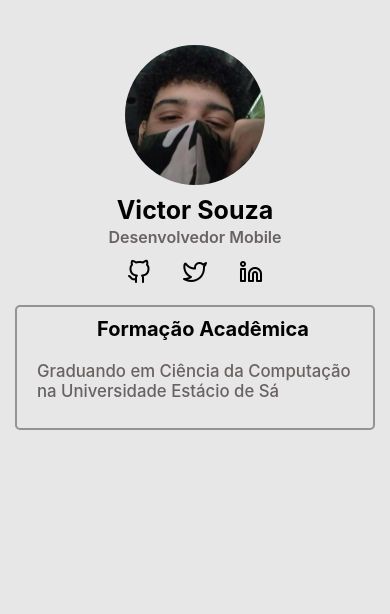
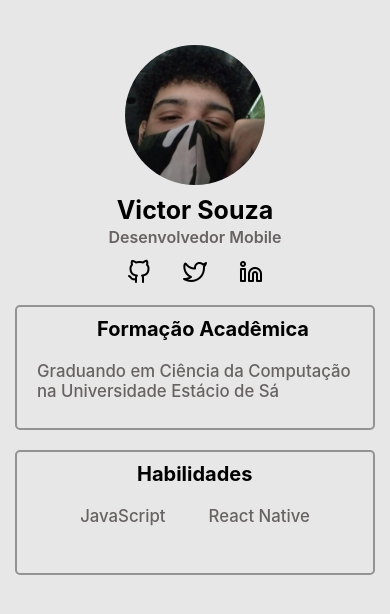
Before and after one commit to tckthecreator/Curriculo, a React Native app: screen / in a window 390 px wide. Shown: the top 614 px of the page. Built offline with nearby package versions, Linux system fonts and the light colour scheme.

Commit message:
criação do container Habilidades

```diff
--- a/App.js
+++ b/App.js
@@ -25,6 +25,18 @@ const App = () => {
 
             <View style={styles.content_card}>
               <Text style={styles.text_contentcard}>Graduando em Ciência da Computação na Universidade Estácio de Sá</Text>
+            </View>
+          </View>
+        </View>
+        <View style={styles.container_container_cards}>
+          <View style={styles.container_cards}>
+            <View style={styles.header_card}>
+              <Text style={styles.text_headercard2}>Habilidades</Text>
+            </View>
+
+            <View style={styles.content_card}>
+              <Text style={styles.text_contentcard}>JavaScript</Text>
+              <Text style={styles.text_contentcard}>React Native</Text>
             </View>
           </View>
         </View>
@@ -64,9 +76,13 @@ const styles = StyleSheet.create({
     borderColor: '#939393',
   },
   header_card: {
-    paddingTop: 10
+    paddingTop: 10,
+    justifyContent: 'center'
   },
   content_card: {
+    flexDirection: 'row',
+    justifyContent: 'space-evenly',
+    alignItems: 'center',
     paddingTop: 20,
     paddingHorizontal: 20,
   },
@@ -97,6 +113,11 @@ const styles = StyleSheet.create({
     fontWeight: 'bold',
     fontSize: 20,
   },
+  text_headercard2: {
+    marginStart: 120,
+    fontWeight: 'bold',
+    fontSize: 20,
+  },
   text_contentcard: {
     fontSize: 16.75,
     fontWeight: '500',
```
